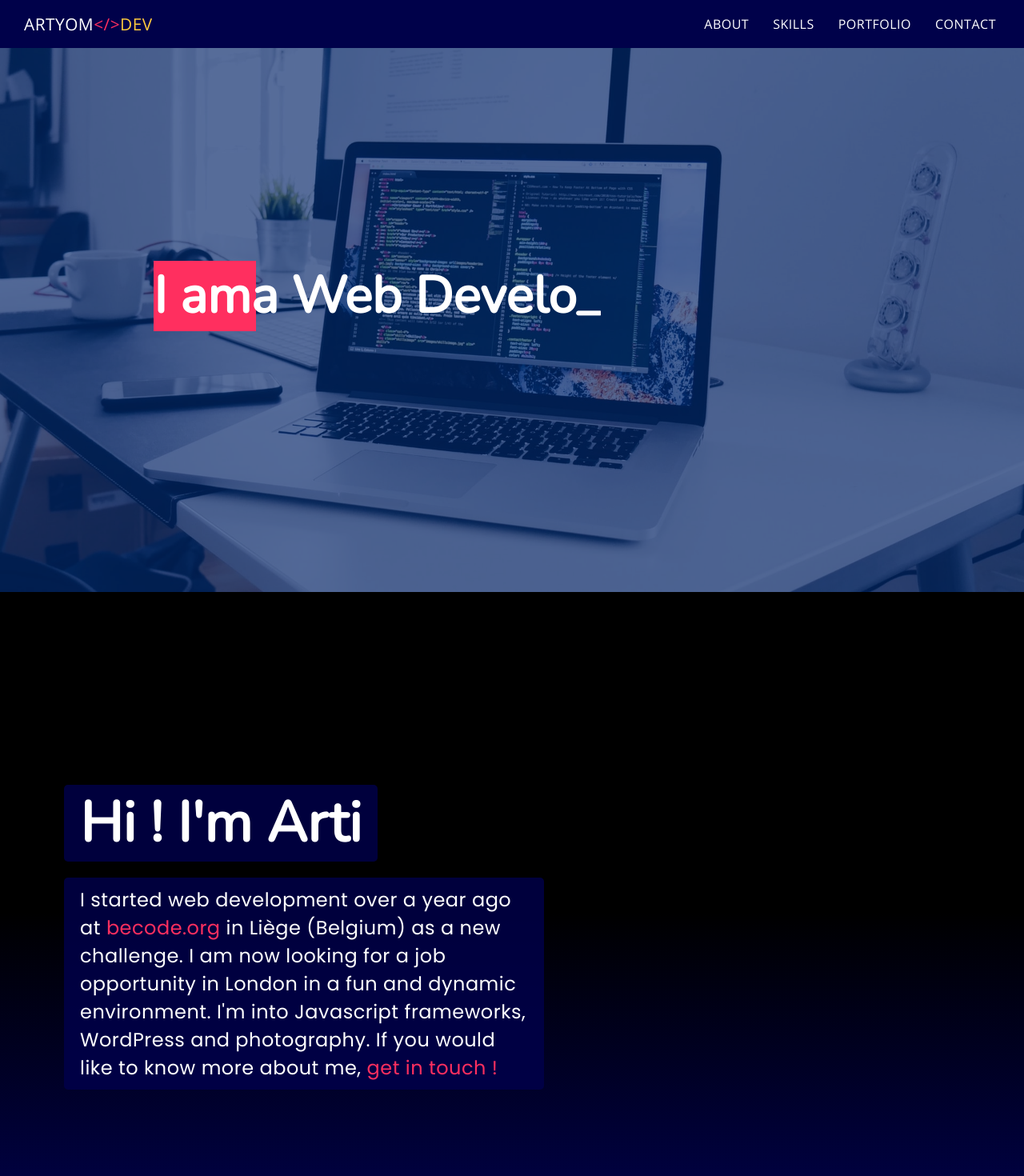
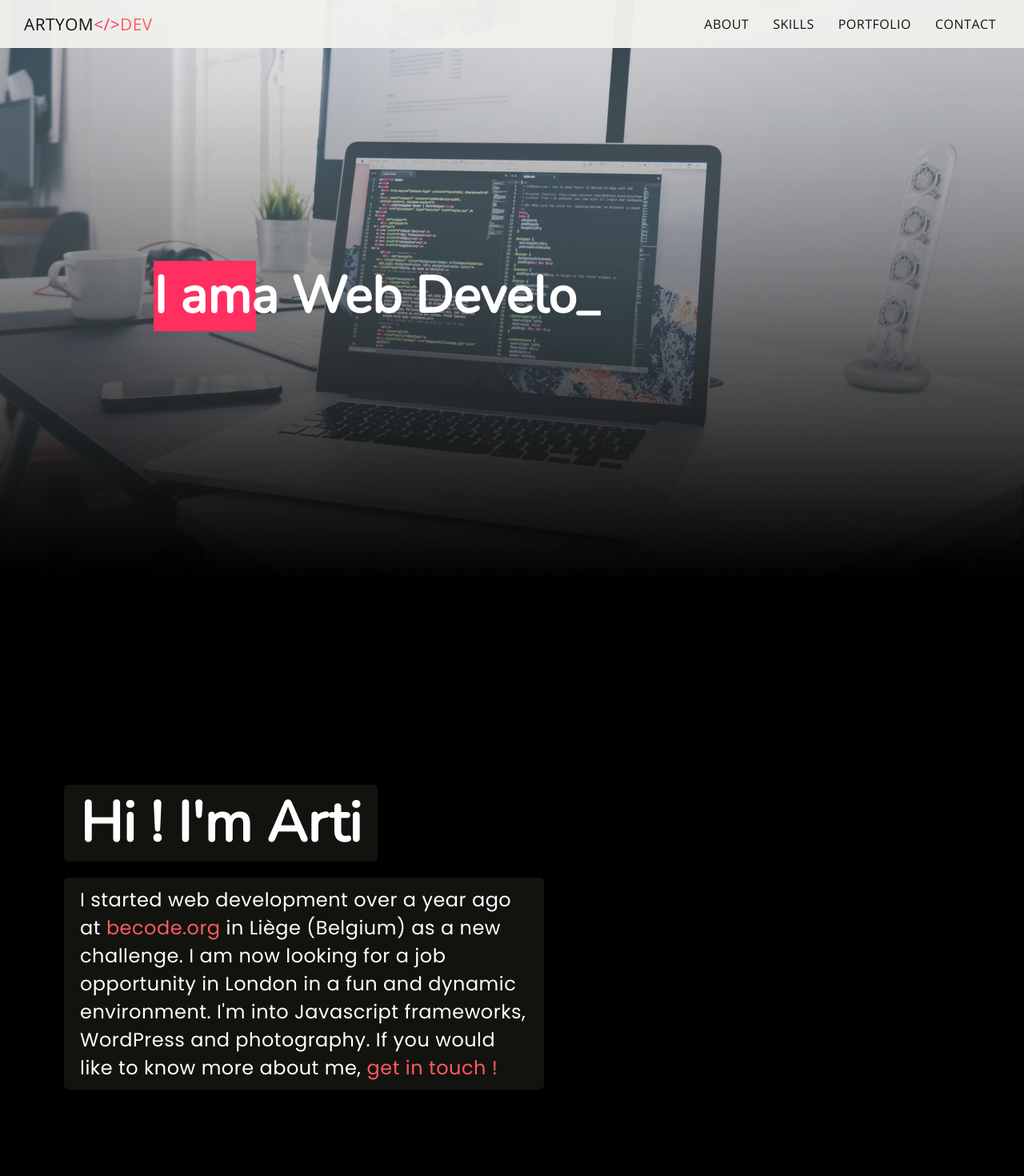
Before and after one commit to Arti-Art/ArtyomDevLanding, a Nuxt app: page / in a window 1280 px wide. Shown: the top 1470 px of the page at 80% size. Built offline with nearby package versions, Linux system fonts and the light colour scheme.

Commit message:
v1.5 colors done

```diff
--- a/components/MyHero.vue
+++ b/components/MyHero.vue
@@ -118,7 +118,10 @@ export default {
 }
 
 .hero-bg-overlay {
-  background-color: rgba(0, 34, 104, 0.65);
+  // background-color: rgba(0, 34, 104, 0.65);
+  background: url('/BlackFade.png');
+  background-position: center bottom;
+  background-size: cover;
   width: 100%;
   height: 100%;
 }
--- a/components/Navigation/TheSidenav.vue
+++ b/components/Navigation/TheSidenav.vue
@@ -43,7 +43,7 @@ export default {
 .sidenav-backdrop {
   width: 100%;
   height: 100%;
-  background-color: var(--nav-sidenav-backdrop-color);
+  background-color: var(--sidenav-backdrop-clr);
   z-index: 1000;
   position: fixed;
   top: 0;
@@ -53,7 +53,7 @@ export default {
 .sidenav {
   height: 100%;
   width: 300px;
-  background-color: var(--nav-sidenav-color);
+  background-color: var(--sidenav-bg-clr);
   z-index: 10000;
   position: fixed;
   top: 0;
--- a/components/SectionAbout.vue
+++ b/components/SectionAbout.vue
@@ -1,5 +1,5 @@
 <template>
-  <section class="sec-about" id="sec-about">
+  <section id="sec-about" class="sec-about">
     <div class="sec-about-cont">
       <h2 class="sec-about-cont-title">Hi ! I'm Arti</h2>
       <p class="sec-about-cont-text">
@@ -8,25 +8,23 @@
         If you would like to know more about me, <a href="#sec-contact">get in touch !</a>
       </p>
     </div>
-    <!-- <img src="~/assets/images/main-page-background.jpg" alt="">
-    <img src="/images/photographer01.jpg" alt=""> -->
     <nuxt-img
       src="/images/artisquare.jpg"
       alt=""
       sizes="xl:2000px lg:1000px md:600px sm:400px xs:300px"
       class="sec-about-img"
     />
-    <div class="about-overlay"></div>
+    <!-- <div class="about-overlay"></div> -->
   </section>
 </template>
 
 <script>
 export default {
   mounted() {
-    let tlAbout = gsap.timeline({
+    const tlAbout = gsap.timeline({
       scrollTrigger: {
         trigger: '.sec-about',
-        start: 'top 90%',
+        start: 'top 85%',
         end: 'bottom bottom',
         scrub: 1,
       },
@@ -34,13 +32,13 @@ export default {
 
     tlAbout
       .from('.sec-about-img', {
-        yPercent: -20,
-        scale: 1.3,
+        yPercent: 15,
+        scale: 1.25,
         opacity: 0,
         duration: 1,
       })
 
-      let tlAboutText = gsap.timeline({
+      const tlAboutText = gsap.timeline({
         scrollTrigger: {
           trigger: '.sec-about',
           start: 'top 50%',
@@ -81,7 +79,7 @@ export default {
   bottom: 50px;
 
   .sec-about-cont-title, .sec-about-cont-text {
-    background: var(--clr-dark-purple-tr);
+    background: var(--about-text-bg);
     border-radius: 5px;
   }
 
@@ -100,7 +98,7 @@ export default {
     max-width: 600px;
 
     a {
-      color: var(--clr-pinkred);
+      color: var(--about-text-accent);
     }
   }
 }
@@ -110,17 +108,16 @@ export default {
   height: 100vh;
   position: absolute;
   object-fit: cover;
-  // right: 0;
   top: 0;
 }
 
-.about-overlay {
-  position: absolute;
-  width: 100%;
-  height: 100%;
-  top: 0;
-  left: 0;
-  // background-color: rgba(0, 0, 0, 0.102);
-  background: linear-gradient(0deg, rgba(0,1,74,1) 1%, rgba(255,255,255,0) 50%);
-}
+// .about-overlay {
+//   position: absolute;
+//   width: 100%;
+//   height: 100%;
+//   top: 0;
+//   left: 0;
+//   background: var(--about-bg-grad);
+// }
+
 </style>
--- a/components/TheFooter.vue
+++ b/components/TheFooter.vue
@@ -1,6 +1,6 @@
 <template>
   <footer>
-    <div class="footer-content" id="sec-contact">
+    <div id="sec-contact" class="footer-content">
 
       <h2 class="footer-title"><slot /></h2>
 
@@ -66,7 +66,7 @@ export default {
   flex-direction: column;
   align-items: center;
   background: var(--footer-bg-color);
-  color: white;
+  color: var(--footer-text-color);
   padding: 45px 10px 15px;
   letter-spacing: 1px;
 }
@@ -76,7 +76,8 @@ export default {
   margin-bottom: 30px;
   letter-spacing: 4px;
   padding: 0px 10px;
-  background-color: var(--footer-highlight-color);
+  color: var(--footer-title-color);
+  background-color: var(--footer-title-highlight-color);
 }
 
 .footer-line {
@@ -87,12 +88,12 @@ export default {
   }
   &:hover {
     font-size: large;
-    color: var(--footer-highlight-color2);
+    color: var(--footer-text-hover-color);
   }
 }
 
 .copyrights {
-  color: rgb(176, 193, 224);
+  color: var(--footer-copyrights-color);
   text-align: center;
   margin-top: 20px;
   font-size: 11px;
--- a/layouts/default.vue
+++ b/layouts/default.vue
@@ -43,7 +43,7 @@ export default {
   // --ff-title: 'Poppins';
   --ff-body: 'Open Sans';
 
-  // COLORS
+  // COLORS - DELETE
   --clr-dark-purple: #00014a;
   --clr-dark-purple-tr: hsla(239, 100%, 15%, 0.8);
   --clr-dark-blue: #011129;
@@ -51,27 +51,46 @@ export default {
   --clr-orange: #f59300;
   --clr-pinkred: #ff2f5f;
 
-  // ELEMENTS COLORS
-  --navbar-bg-color: var(--clr-dark-purple);
-  --nav-logo-color-1: white;
+  // COLORS V2
+  --smoky-black: #12130fff;
+  --smoky-black-alpha: rgba(18, 19, 15, 0.9);
+  --cultured: #eff1edff;
+  --cultured-alpha: rgba(239, 241, 237, 0.97);
+  --green-cyan: #2d936cff;
+  --dark-spring-green: #297045ff;
+  --rose-madder: #e71d36ff;
+  --sizzling-red: #ff5a5fff;
+  --copper-rose: #986c6aff;
+  --cornflower-blue: #7796cbff;
+
+  // NAVBAR
+  --navbar-bg-color: var(--cultured-alpha);
+  --nav-logo-color-1: var(--smoky-black);
   --nav-logo-color-2: var(--clr-pinkred);
-  --nav-logo-color-3: var(--clr-light-orange);
-  // --nav-logo-color: var(--clr-light-orange);
-  --nav-hamburger-color: white;
-  --nav-link-color: white;
-  --nav-link-hover-color: var(--clr-light-orange);
-  --nav-link-topline-hover-color: var(--clr-light-orange);
-  --nav-link-bottomline-hover-color: var(--clr-light-orange);
+  --nav-logo-color-3: var(--sizzling-red);
+  --nav-hamburger-color: var(--smoky-black);
+  --nav-link-color: var(--smoky-black);
+  --nav-link-hover-color: var(--sizzling-red);
+  --nav-link-topline-hover-color: var(--sizzling-red);
+  --nav-link-bottomline-hover-color: var(--sizzling-red);
   // SIDENAV
-  --nav-sidenav-color: var(--clr-dark-blue);
-  --nav-sidenav-backdrop-color: #00030ce6;
-  --nav-sidenav-border-color: var(--clr-pinkred);
+  --sidenav-bg-clr: var(--cultured);
+  --sidenav-link-color: var(--smoky-black);
+  --sidenav-backdrop-clr: var(--smoky-black-alpha);
+  --nav-sidenav-border-color: var(--sizzling-red);
   // HERO
   --hero-iam-color: var(--clr-pinkred);
+  // ABOUT
+  --about-text-bg: var(--smoky-black);
+  --about-text-accent: var(--sizzling-red);
+  --about-bg-grad: linear-gradient(0deg, rgb(0, 0, 0) 1%, rgba(255,255,255,0) 50%);
   // FOOTER
-  --footer-bg-color: var(--clr-dark-purple);
-  --footer-highlight-color: var(--clr-orange);
-  --footer-highlight-color2: var(--clr-light-orange);
+  --footer-bg-color: var(--cultured);
+  --footer-title-color: var(--cultured);
+  --footer-title-highlight-color: var(--smoky-black);
+  --footer-text-color: var(--smoky-black);
+  --footer-text-hover-color: var(--sizzling-red);
+  --footer-copyrights-color: var(--copper-rose);
 }
 
 html {
--- a/pages/index.vue
+++ b/pages/index.vue
@@ -2,24 +2,11 @@
   <div class="container">
     <main>
       <SectionAbout />
-      <BlackBar />
       <SectionSkills />
       <SectionPortfolio />
     </main>
   </div>
 </template>
-
-<script>
-import SectionAbout from '~/components/SectionAbout.vue'
-import BlackBar from '~/components/BlackBar.vue'
-
-export default {
-  components: {
-    SectionAbout,
-    BlackBar
-  },
-}
-</script>
 
 <style scoped lang="scss">
 
```
Also changed, not shown: static/BlackFade.png (added).
